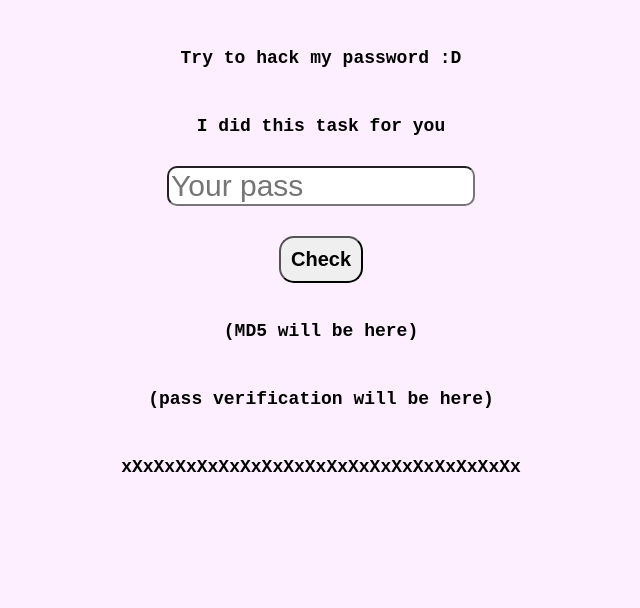
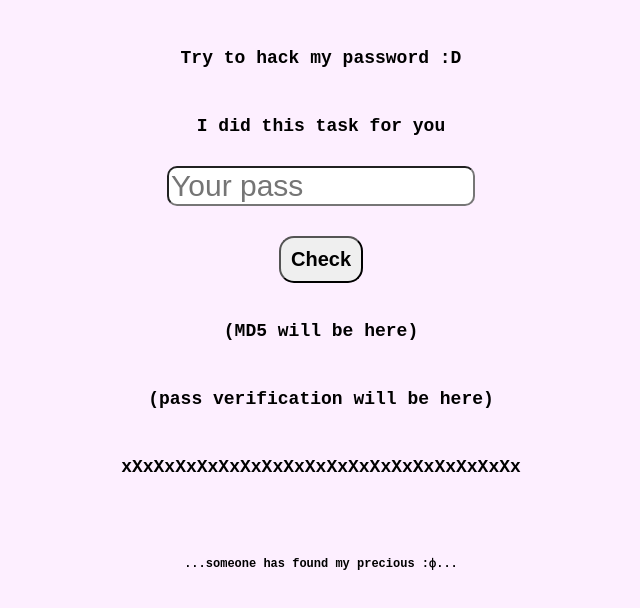
Before and after one commit to IVAshkaGames/html-my-pass-encode, a plain HTML site: page index.html in a window 1280 px wide. Shown: the part 136-744 px from the top of the page, without its empty margins (319-959 px from the left). Drawn offline with Linux system fonts and the light colour scheme.

Commit message:
few features in index file

```diff
--- a/index.html
+++ b/index.html
@@ -3,6 +3,8 @@
 <head>
 <!-- riddle made by IVA(John) -->
 <title>My Pass Encoder</title>
+<meta charset="UTF-8">
+<link rel="icon" href="favicon.ico" type="image/x-icon">
 <style type="text/css">
 body {
  background-color: #fdefff;
@@ -48,6 +50,7 @@ body {
 <p id="answer" class="para">(MD5 will be here)</p>
 <p id="verify" class="para">(pass verification will be here)</p>
 <p id="xxx" class="para">xXxXxXxXxXxXxXxXxXxXxXxXxXxXxXxXxXxXx</p>
+<h4 id="smth" class="para" style="font-size: 12px; margin-top: 50px;">...someone has found my precious :ф...</h4>
 </div>
 
 
```
Also changed, not shown: favicon.ico (added).
